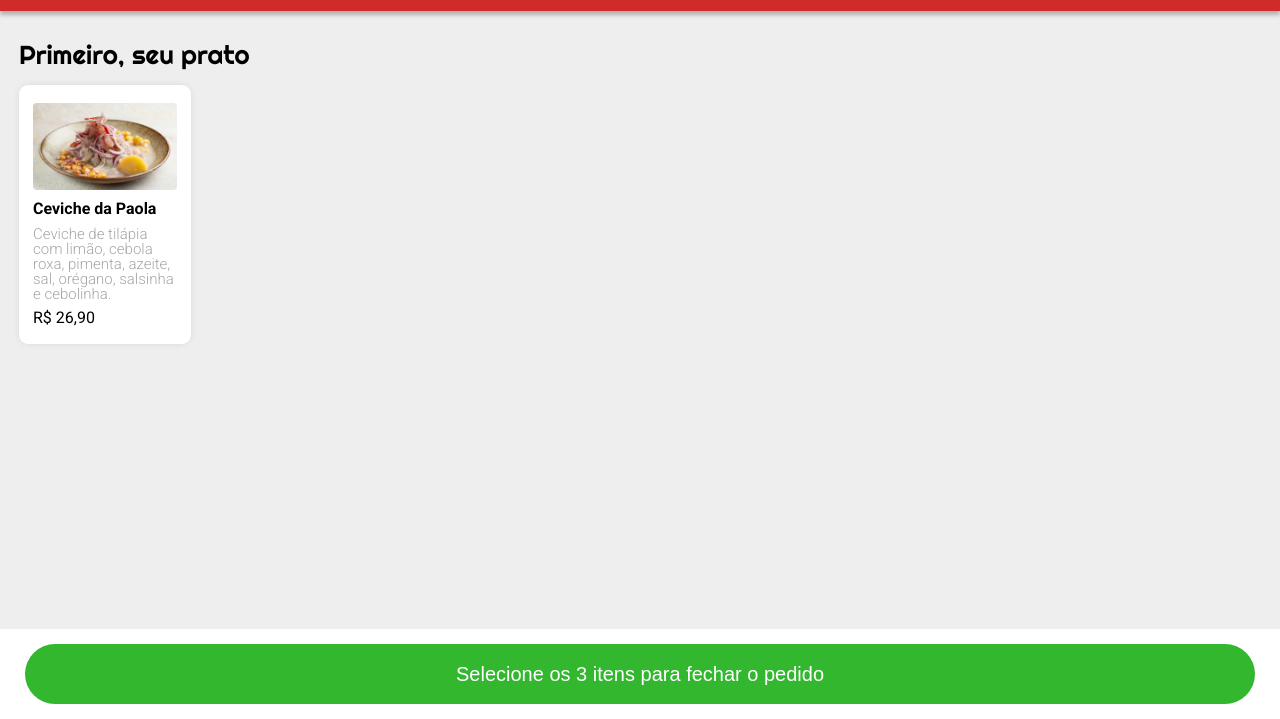
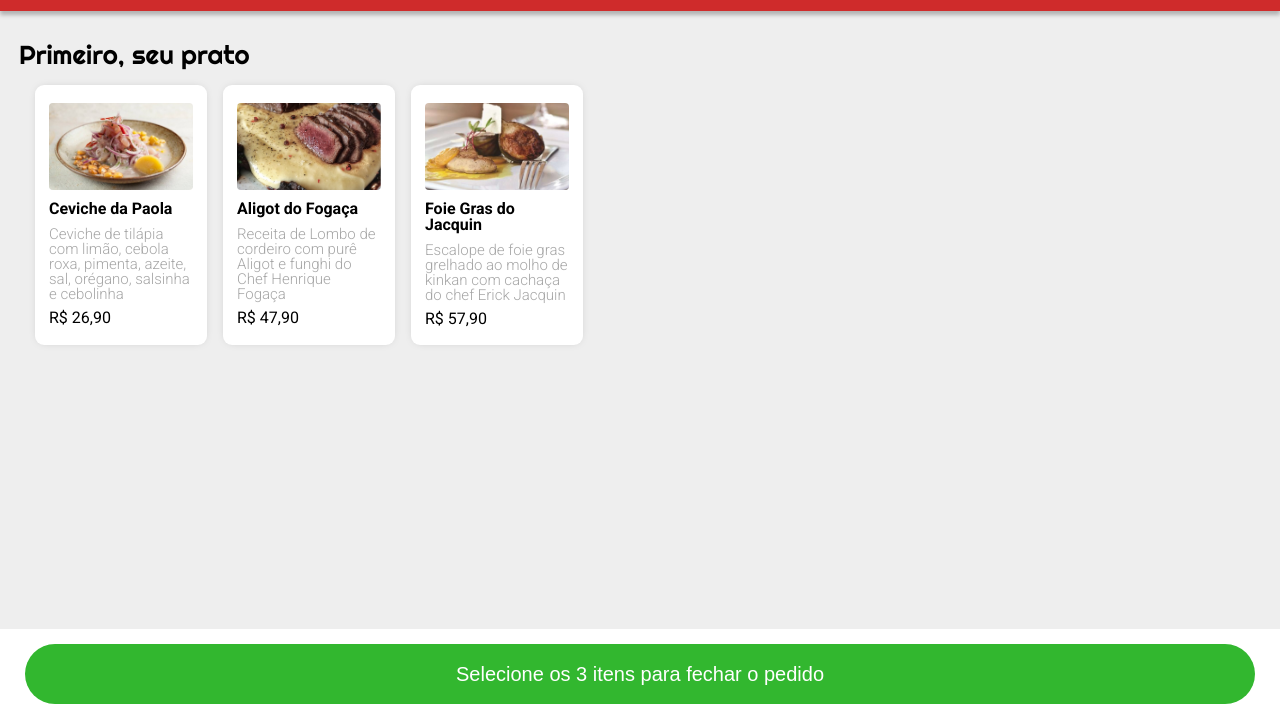
Before and after one commit to GabrielCmrg/projeto3-driveneats, a plain HTML site: page index.html in a window 1280 px wide. Shown: the part 81-800 px from the top of the page. Drawn offline with Linux system fonts and the light colour scheme.

Commit message:
adicionados mais cards para prato principal

```diff
--- a/index.html
+++ b/index.html
@@ -38,8 +38,22 @@
                 <div>
                     <img src="/images/ceviche-da-paola.jpg" />
                     <h3>Ceviche da Paola</h3>
-                    <span>Ceviche de tilápia com limão, cebola roxa, pimenta, azeite, sal, orégano, salsinha e cebolinha.</span>
+                    <span>Ceviche de tilápia com limão, cebola roxa, pimenta, azeite, sal, orégano, salsinha e cebolinha</span>
                     <h4>R$ 26,90</h4>
+                </div>
+
+                <div>
+                    <img src="/images/aligot-do-fogaça.png" />
+                    <h3>Aligot do Fogaça</h3>
+                    <span>Receita de Lombo de cordeiro com purê Aligot e funghi do Chef Henrique Fogaça</span>
+                    <h4>R$ 47,90</h4>
+                </div>
+
+                <div>
+                    <img src="/images/escalope-de-foie-gras-do-jacquin.jpg" />
+                    <h3>Foie Gras do Jacquin</h3>
+                    <span>Escalope de foie gras grelhado ao molho de kinkan com cachaça do chef Erick Jacquin</span>
+                    <h4>R$ 57,90</h4>
                 </div>
             </div>
         </div>
--- a/style.css
+++ b/style.css
@@ -79,6 +79,7 @@ h2 {
     border-radius: 9px;
     padding: 18px 14px;
     box-shadow: 0 0 10px -4px rgba(0, 0, 0, 0.25);
+    margin-left: 16px;
 }
 
 .food-cards img {
```
Also changed, not shown: images/aligot-do-fogaça.png (added), images/escalope-de-foie-gras-do-jacquin.jpg (added).
